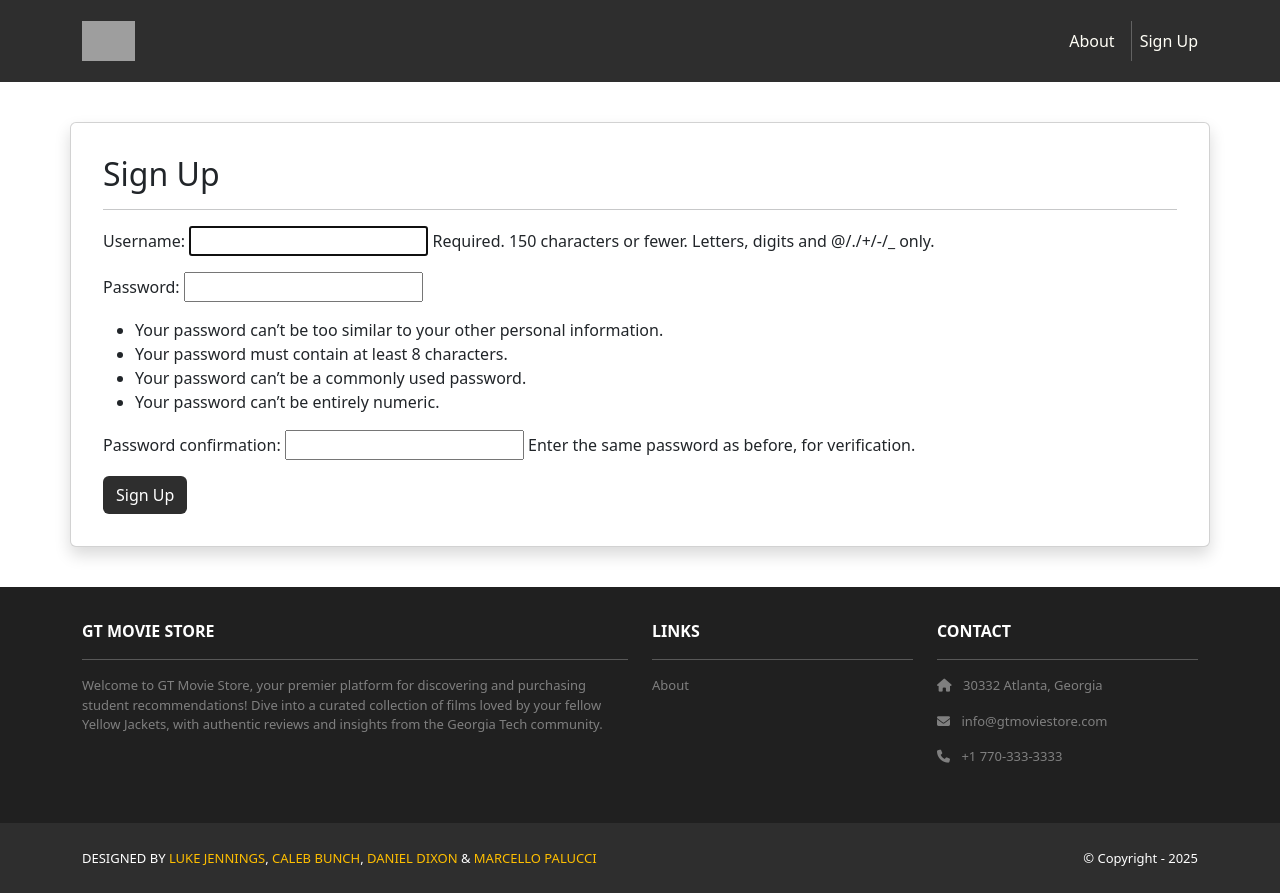
After one commit to lukesj07/GT-Movie-Store, a Django app: page /accounts/signup in a window 1280 px wide. The commit adds this page. Run offline with Django 5.2, Linux system fonts and the light colour scheme; some libraries are stand-ins or nearby versions; grey boxes are pictures that could not be loaded.

Commit message:
Created accounts app, updated settings and added reference in base.html to signup

```diff
--- /dev/null
+++ b/accounts/templates/accounts/signup.html
@@ -0,0 +1,20 @@
+{% extends 'base.html' %} {% block content %}
+<div class="p-3 mt-4">
+  <div class="container">
+    <div class="row justify-content-center">
+      <div class="card shadow p-3 mb-4 rounded">
+        <div class="card-body">
+          <h2>Sign Up</h2>
+          <hr />
+          <form method="POST">
+            {% csrf_token %} {{ template_data.form.as_p }}
+            <button type="submit" class="btn bg-dark text-white">
+              Sign Up
+            </button>
+          </form>
+        </div>
+      </div>
+    </div>
+  </div>
+</div>
+{% endblock content %}
--- /dev/null
+++ b/accounts/urls.py
@@ -0,0 +1,5 @@
+from django.urls import path
+from . import views
+urlpatterns = [
+    path('signup', views.signup, name='accounts.signup'),
+]
--- a/accounts/views.py
+++ b/accounts/views.py
@@ -1,3 +1,27 @@
-from django.shortcuts import render
+from django.shortcuts import redirect, render
 
 # Create your views here.
+from django.shortcuts import render
+from django.http import HttpRequest
+from django.contrib.auth.forms import UserCreationForm
+
+def signup(request: HttpRequest) -> render:
+    template_data = {}
+    template_data['title'] = 'Sign Up'
+
+    # provide the view of the form
+    if request.method == 'GET':
+        template_data['form'] = UserCreationForm()
+        return render(request, 'accounts/signup.html',
+                      {'template_data': template_data})
+    elif request.method == 'POST':
+        # if submitting the form, then we save the user into the database and redirect to the home page
+        form = UserCreationForm(request.POST)
+        if form.is_valid():
+            form.save()
+            return redirect('home.index')
+        else:
+            # display form with errors
+            template_data['form'] = form
+            return render(request, 'accounts/signup.html',
+                      {'template_data': template_data})
--- a/gtmoviestore/settings.py
+++ b/gtmoviestore/settings.py
@@ -39,6 +39,7 @@ INSTALLED_APPS = [
     "django.contrib.messages",
     "django.contrib.staticfiles",
     "home",
+    "accounts",
 ]
 
 MIDDLEWARE = [
--- a/gtmoviestore/templates/base.html
+++ b/gtmoviestore/templates/base.html
@@ -3,11 +3,30 @@
   {% load static %}
   <head>
     <title>{{ template_data.title }}</title>
-        <link href="https://cdn.jsdelivr.net/npm/bootstrap@5.3.3/dist/css/bootstrap.min.css" rel="stylesheet" crossorigin="anonymous">
-        <link rel="stylesheet" href="https://cdnjs.cloudflare.com/ajax/libs/font-awesome/6.1.1/css/all.min.css"> <!-- TEMP -->
-        <link href="https://fonts.googleapis.com/css2?family=Poppins:wght@300;400;500;600;700&display=swap" rel="stylesheet"> <!-- TEMP -->
-        <script src="https://cdn.jsdelivr.net/npm/bootstrap@5.3.3/dist/js/bootstrap.bundle.min.js" crossorigin="anonymous"></script>
-        <link rel="stylesheet" type="text/css" href="{% static 'css/style.css' %}">
+    <link
+      href="https://cdn.jsdelivr.net/npm/bootstrap@5.3.3/dist/css/bootstrap.min.css"
+      rel="stylesheet"
+      crossorigin="anonymous"
+    />
+    <link
+      rel="stylesheet"
+      href="https://cdnjs.cloudflare.com/ajax/libs/font-awesome/6.1.1/css/all.min.css"
+    />
+    <!-- TEMP -->
+    <link
+      href="https://fonts.googleapis.com/css2?family=Poppins:wght@300;400;500;600;700&display=swap"
+      rel="stylesheet"
+    />
+    <!-- TEMP -->
+    <script
+      src="https://cdn.jsdelivr.net/npm/bootstrap@5.3.3/dist/js/bootstrap.bundle.min.js"
+      crossorigin="anonymous"
+    ></script>
+    <link
+      rel="stylesheet"
+      type="text/css"
+      href="{% static 'css/style.css' %}"
+    />
     <meta name="viewport" content="width=device-width, initial-scale=1" />
   </head>
   <body>
@@ -17,26 +36,28 @@
         <a class="navbar-brand" href="{% url 'home.index' %}">
           <img src="{% static 'img/logo.png' %}" alt="logo" height="40" />
         </a>
-                <button class="navbar-toggler" type="button"
+        <button
+          class="navbar-toggler"
+          type="button"
           data-bs-toggle="collapse"
           data-bs-target="#navbarNavAltMarkup"
           aria-controls="navbarNavAltMarkup"
           aria-expanded="false"
-                    aria-label="Toggle navigation">
+          aria-label="Toggle navigation"
+        >
           <span class="navbar-toggler-icon"></span>
         </button>
         <div class="collapse navbar-collapse" id="navbarNavAltMarkup">
           <div class="navbar-nav ms-auto navbar-ml">
             <a class="nav-link" href="{% url 'home.about' %}">About</a>
           </div>
+          <div class="vr bg-white mx-2 d-none d-lg-block"></div>
+          <a class="nav-link" href="{% url 'accounts.signup' %}"> Sign Up </a>
         </div>
       </div>
     </nav>
     <!-- Header -->
-        <div>
-            {% block content %}
-            {% endblock content %}
-        </div>
+    <div>{% block content %} {% endblock content %}</div>
     <!-- Footer -->
     <section class="p-3 ms-footer d-none d-md-block">
       <div class="container">
@@ -45,31 +66,30 @@
             <b>GT MOVIE STORE</b>
             <hr />
             <p>
-                            Welcome to GT Movie Store, your premier
-                            platform for discovering and purchasing
-                            student recommendations! Dive into a curated
-                            collection of films loved by your fellow
-                            Yellow Jackets, with authentic reviews and
-                            insights from the Georgia Tech community.
+              Welcome to GT Movie Store, your premier platform for discovering
+              and purchasing student recommendations! Dive into a curated
+              collection of films loved by your fellow Yellow Jackets, with
+              authentic reviews and insights from the Georgia Tech community.
             </p>
           </div>
           <div class="col-md-3 col-lg-3 col-xl-3 mx-auto mb-4">
             <b>LINKS</b>
             <hr />
-                        <p><a class="nav-link" href="{% url 'home.about' %}">
-                            About
-                        </a></p>
+            <p><a class="nav-link" href="{% url 'home.about' %}"> About </a></p>
           </div>
           <div class="col-md-3 col-lg-3 col-xl-3 mx-auto mb-4">
             <b>CONTACT</b>
             <hr />
-                        <p><i class="fas fa-home me-2"></i>
+            <p>
+              <i class="fas fa-home me-2"></i>
               30332 Atlanta, Georgia
             </p>
-                        <p><i class="fas fa-envelope me-2"></i>
+            <p>
+              <i class="fas fa-envelope me-2"></i>
               info@gtmoviestore.com
             </p>
-                        <p><i class="fas fa-phone me-2"></i>
+            <p>
+              <i class="fas fa-phone me-2"></i>
               +1 770-333-3333
             </p>
           </div>
@@ -79,11 +99,21 @@
     <section class="p-3 ms-footer-bottom bg-dark">
       <div class="container d-flex justify-content-between">
         <div class="me-5 text-white">
-                    <span>DESIGNED BY
-                        <a href="https://www.github.com/lukesj07" target="_blank">LUKE JENNINGS</a>,
-                        <a href="https://www.github.com/CalebBunch" target="_blank">CALEB BUNCH</a>,
-                        <a href="https://www.github.com/DanielDixon32" target="_blank">DANIEL DIXON</a> &
-                        <a href="https://www.github.com/marcellopalucci" target="_blank">MARCELLO PALUCCI</a>
+          <span
+            >DESIGNED BY
+            <a href="https://www.github.com/lukesj07" target="_blank"
+              >LUKE JENNINGS</a
+            >,
+            <a href="https://www.github.com/CalebBunch" target="_blank"
+              >CALEB BUNCH</a
+            >,
+            <a href="https://www.github.com/DanielDixon32" target="_blank"
+              >DANIEL DIXON</a
+            >
+            &
+            <a href="https://www.github.com/marcellopalucci" target="_blank"
+              >MARCELLO PALUCCI</a
+            >
           </span>
         </div>
         <div class="text-white">
--- a/gtmoviestore/urls.py
+++ b/gtmoviestore/urls.py
@@ -21,4 +21,5 @@ from django.urls import path, include
 urlpatterns = [
     path("admin/", admin.site.urls),
     path("", include("home.urls")),
+    path('accounts/', include('accounts.urls')),
 ]
```
Lines whose indentation alone changed are shown as unchanged.
